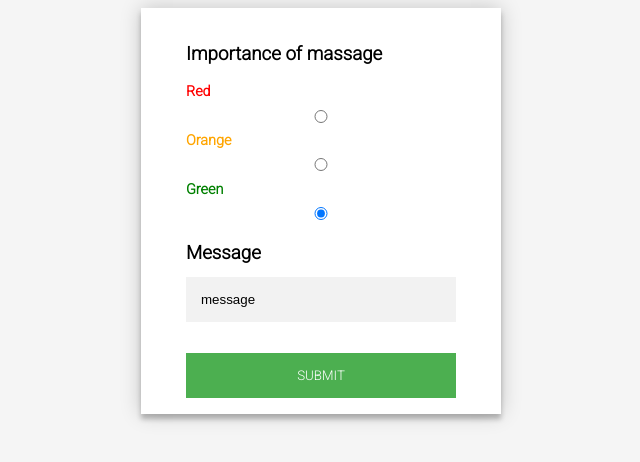
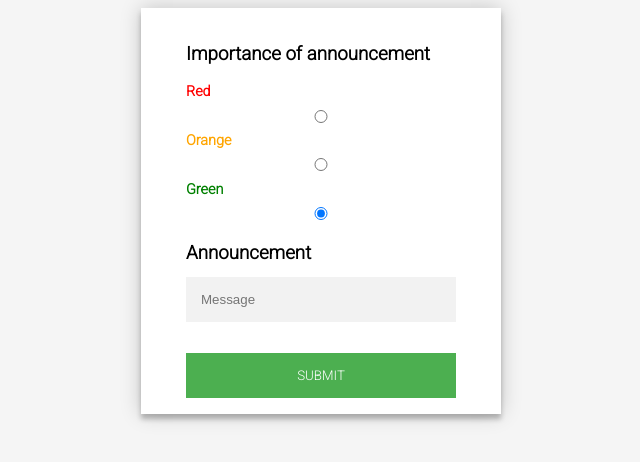
Before and after one commit to JesperHonders/WoTServerT, a website: page public/form.html in a window 1280 px wide. Shown: the whole page, without its empty margins (319-959 px from the left). Drawn offline with Linux system fonts and the light colour scheme; files that its build step writes are made by us from their sources.

Commit message:
no message

```diff
--- a/public/form.html
+++ b/public/form.html
@@ -14,7 +14,7 @@
         <section class="message-page">
             <form>
                 <section class="select_color">
-                    <h1>Importance of massage</h1>
+                    <h1>Importance of announcement</h1>
                     <label for="red">Red</label>
                     <input type="radio" id="red" name="color" value="FF0000"/>
                     <label for="orange">Orange</label>
@@ -23,9 +23,9 @@
                     <input type="radio" id="green" name="color" value="008000" checked/>
                 </section>
                 <section class="message">
-                    <label for="message">Message</label>
+                    <label for="message">Announcement</label>
 <!--                    <textarea id="message" name="message" required></textarea>-->
-                    <input type="text" name="message" value="message" required />
+                    <input type="text" name="message" placeholder="Message" required />
                 </section>
                 <section class="button">
                     <input type="submit"/>
```
